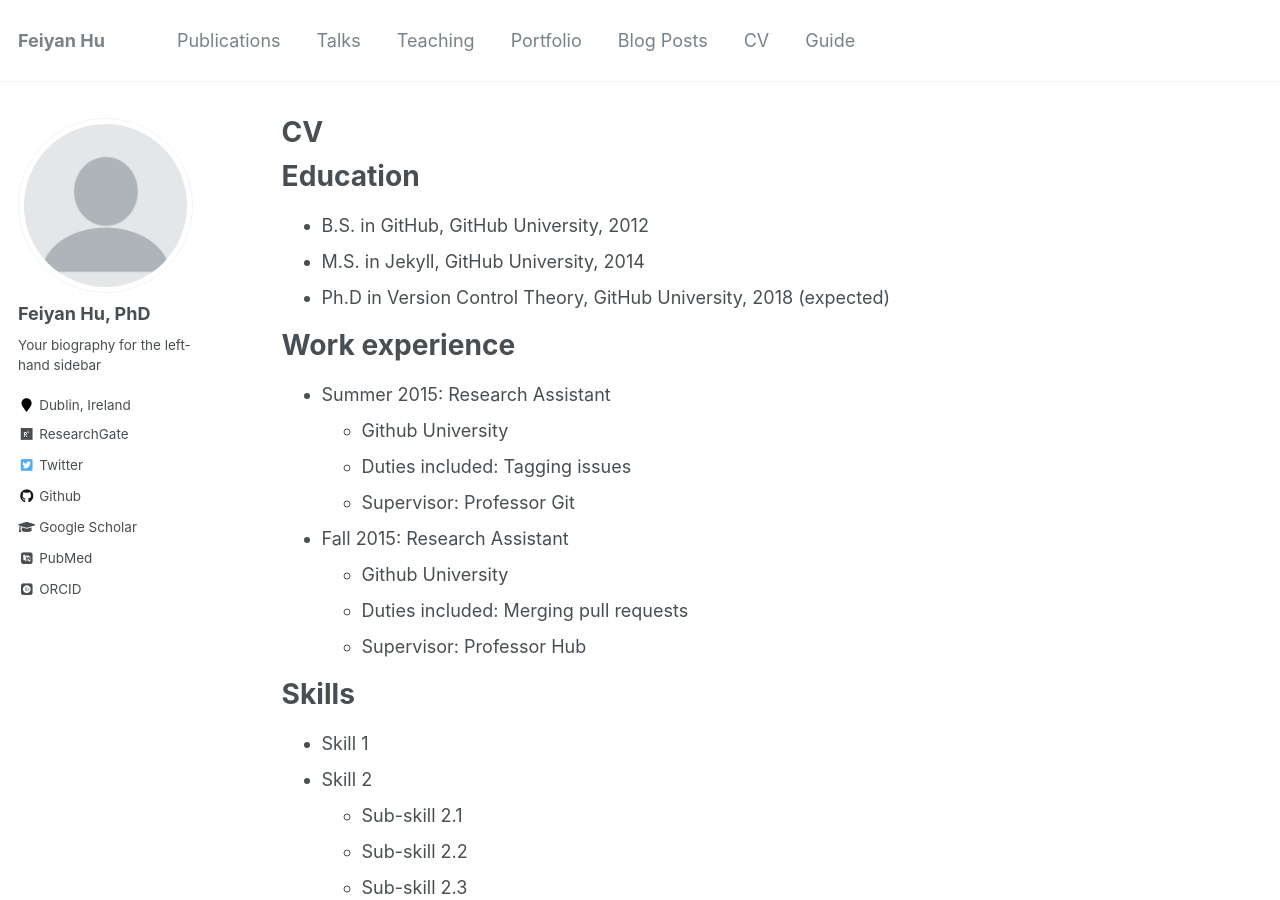
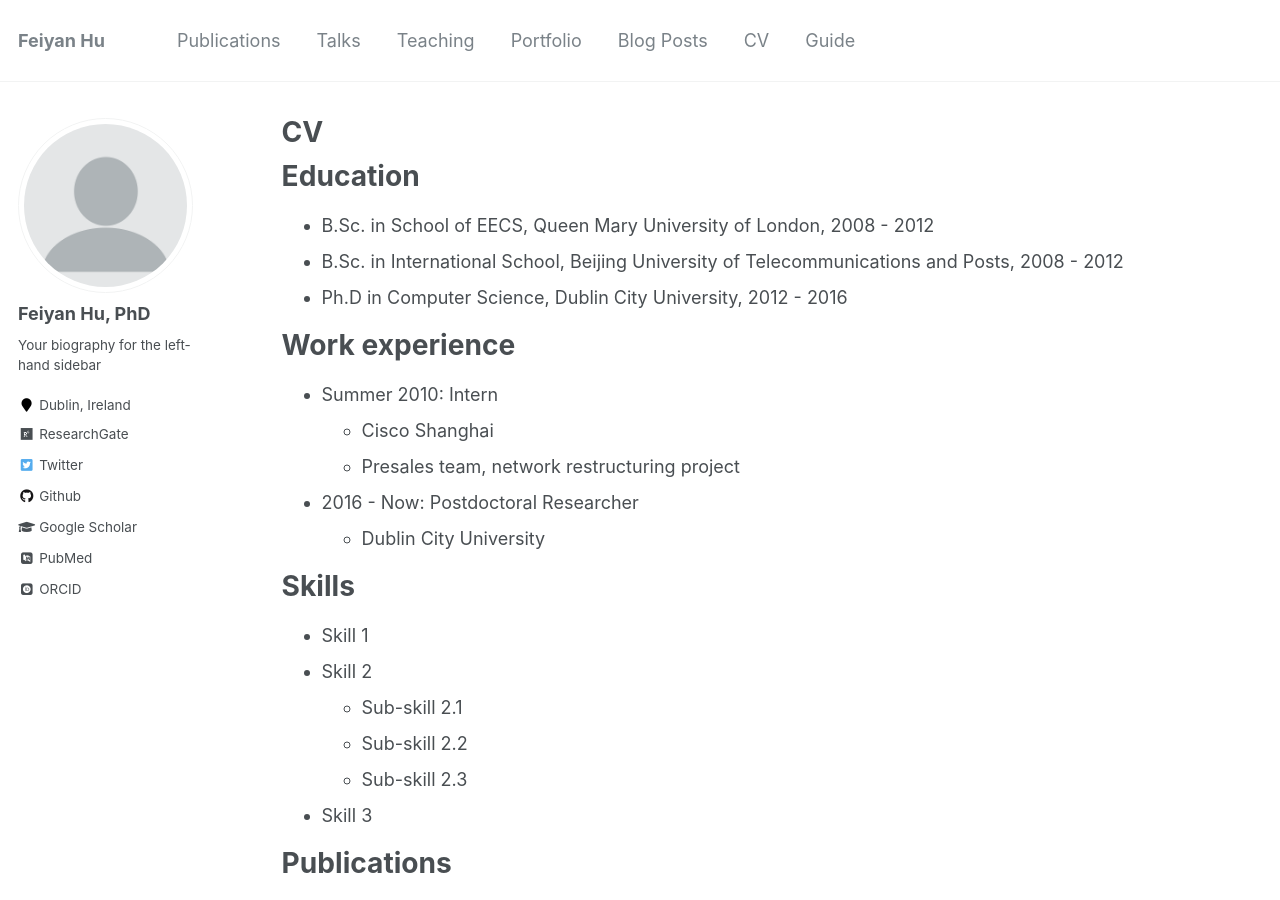
Before and after one commit to feiyanhu/feiyanhu.github.io, a Jekyll site: the page built from _pages/cv.md, in a window 1280 px wide and 900 px high. Built offline with Jekyll 4.4.1, drawn with Linux system fonts in a browser that asks for light colours; some web fonts are replaced.

Commit message:
Update cv.md

```diff
--- a/_pages/cv.md
+++ b/_pages/cv.md
@@ -11,21 +11,18 @@ redirect_from:
 
 Education
 ======
-* B.S. in GitHub, GitHub University, 2012
-* M.S. in Jekyll, GitHub University, 2014
-* Ph.D in Version Control Theory, GitHub University, 2018 (expected)
+* B.Sc. in School of EECS, Queen Mary University of London, 2008 - 2012
+* B.Sc. in International School, Beijing University of Telecommunications and Posts, 2008 - 2012
+* Ph.D in Computer Science, Dublin City University, 2012 - 2016
 
 Work experience
 ======
-* Summer 2015: Research Assistant
-  * Github University
-  * Duties included: Tagging issues
-  * Supervisor: Professor Git
+* Summer 2010: Intern
+  * Cisco Shanghai
+  * Presales team, network restructuring project
 
-* Fall 2015: Research Assistant
-  * Github University
-  * Duties included: Merging pull requests
-  * Supervisor: Professor Hub
+* 2016 - Now: Postdoctoral Researcher
+  * Dublin City University
 
 Skills
 ======
```
